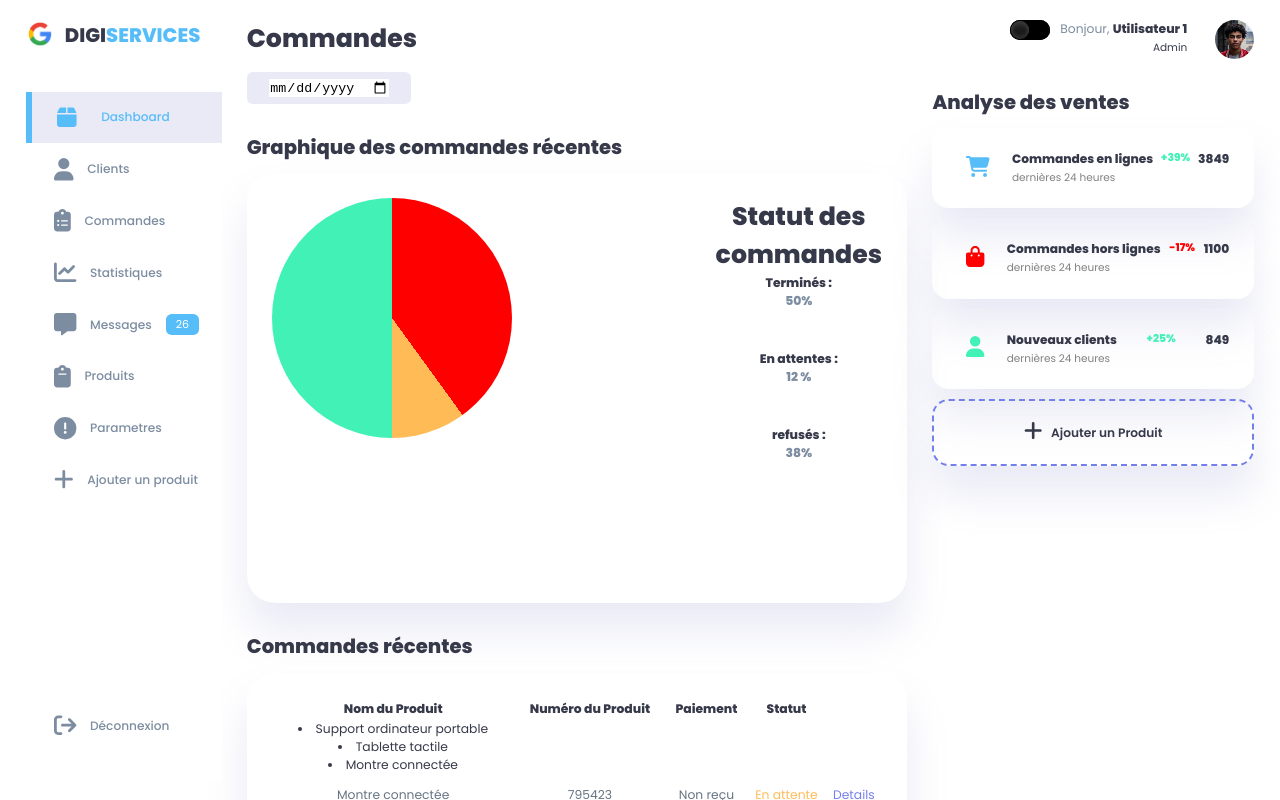
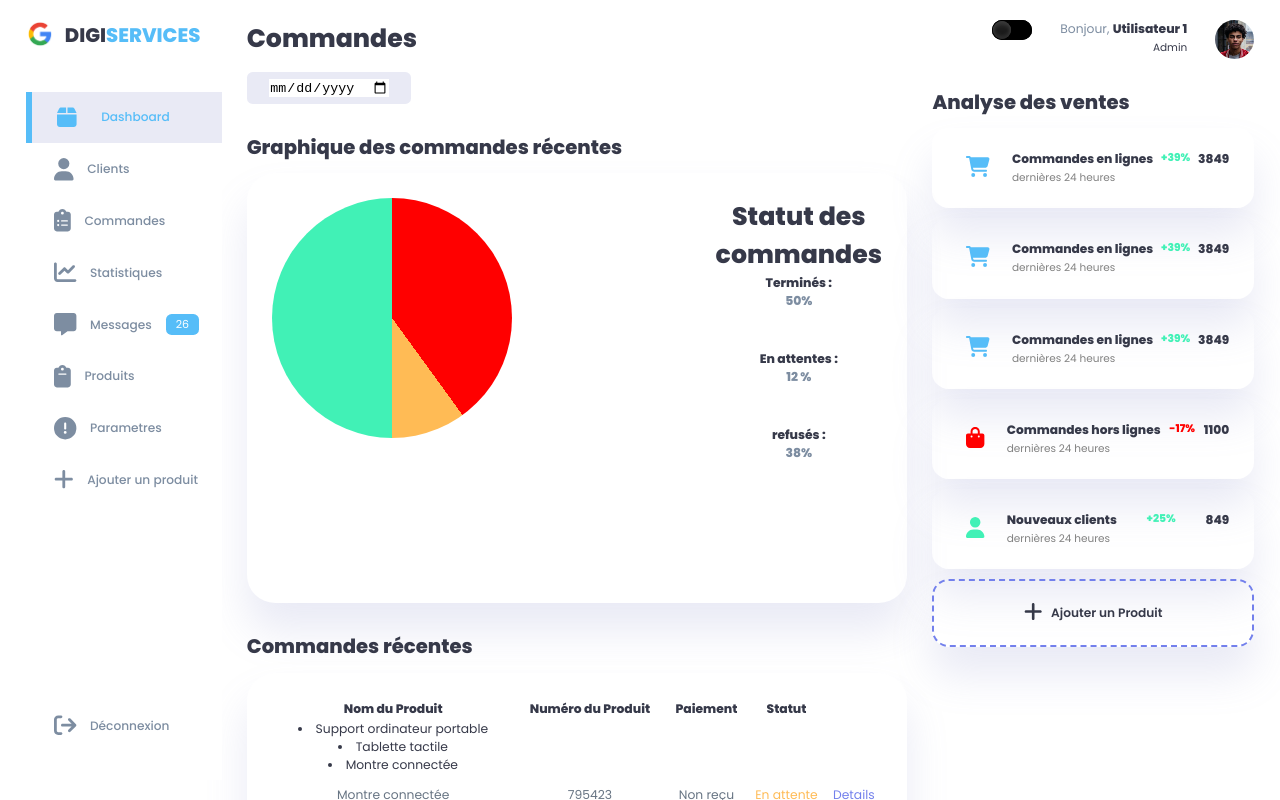
Before and after one commit to Bour1cha/dashboardVueJs, a Vue app in the folder dashboard/: page /orders in a window 1280 px wide. Built offline with nearby package versions, Linux system fonts and the light colour scheme.

Commit message:
database setup

```diff
--- /dev/null
+++ b/dashboard/src/Bdd.js
@@ -0,0 +1,36 @@
+// donnée pour les cartes dans analyse des ventes
+
+const infoAnalyse = [
+
+    {
+
+    logo: '<font-awesome-icon icon="fa-solid fa-cart-shopping" />',
+    statut: 'Commande en ligne',
+    date: 'dernières 24 heures',
+    pourcentage: '+39%',
+    nombres: '3849',
+
+},
+    {
+
+    logo: '<font-awesome-icon icon="fa-solid fa-bag-shopping" />',
+    statut: 'Commande hors ligne',
+    date: 'dernières 24 heures',
+    pourcentage: '-17%',
+    nombres: '1100',
+
+},
+    {
+
+    logo: '<font-awesome-icon icon="fa-solid fa-user" />',
+    statut: 'Nouveaux Clients',
+    date: 'dernières 24 heures',
+    pourcentage: '+25%',
+    nombres: '849',
+
+},
+
+
+]
+
+module.exports = infoAnalyse;
--- a/dashboard/src/assets/scss/style.scss
+++ b/dashboard/src/assets/scss/style.scss
@@ -194,7 +194,7 @@ b{
 
     margin-left: -50px;
     margin-bottom: 15px;
-    position: absolute;
+    position: relative;
     display: flex;
     justify-content: space-between;
     align-items: center;
--- a/dashboard/src/components/Accueil/DashboardMain.vue
+++ b/dashboard/src/components/Accueil/DashboardMain.vue
@@ -26,7 +26,7 @@
           <!-- derniers post -->
           <RecentUpdates/>
           <!-- analyse des ventes -->
-        <SalesAnalyst/>
+        <SalesAnalyst />
       </div>
     </div>
 </body>
@@ -34,6 +34,9 @@
 
 
 <script>
+//import bdd
+import infoAnalyse from '@/Bdd'
+//components
 import XSidebar from './Sidebar.vue';
 import Insights from './Insights.vue';
 import RecentOrder from './RecentOrder.vue';
@@ -42,7 +45,24 @@ import TopPart from './TopPart.vue';
 import SalesAnalyst from './SalesAnalyst.vue';
 
 export default {
+      name: 'Accueil',
+    components: { XSidebar, Insights, RecentOrder, RecentUpdates, TopPart, SalesAnalyst },
 
-    components: { XSidebar, Insights, RecentOrder, RecentUpdates, TopPart, SalesAnalyst }
+    setup() {
+      class AnalysesVentes {
+          constructor (logo,statut,date,pourcentage,nombres){
+              this.logo = logo
+              this.statut = statut
+              this.date = date
+              this.pourcentage = pourcentage
+              this.nombres = nombres
+          }
+      }
+  var ventes = new AnalysesVentes('<font-awesome-icon icon="fa-solid fa-cart-shopping" />', 'Commande en ligne', 'dernières 24 heures','+39%','3849')
+
+  console.log(ventes)
 }
+}
+
+
 </script>
--- a/dashboard/src/components/Accueil/SalesAnalyst.vue
+++ b/dashboard/src/components/Accueil/SalesAnalyst.vue
@@ -1,7 +1,7 @@
 <template>
       <div class="sales-analytics">
             <h2>Analyse des ventes</h2>
-                        <div class="item  online ">
+                        <div class="item  online " v-for="(card,index) in 3" :key="index">
               <div class="icon">
                 <span><font-awesome-icon icon="fa-solid fa-cart-shopping" /></span>
               </div>
--- a/dashboard/src/components/Accueil/TopPart.vue
+++ b/dashboard/src/components/Accueil/TopPart.vue
@@ -5,10 +5,11 @@
             </button>
 
                     <div class="nav" id="navb">
-                           <div id="toggle">
+
+            <div class="profile">
+                                         <div id="toggle">
                 <i class="indicator"></i>
                      </div>
-            <div class="profile">
                 <div class="info">
                     <p>Bonjour, <b>Utilisateur 1</b></p>
                     <small class="text-muted">Admin</small>
```
